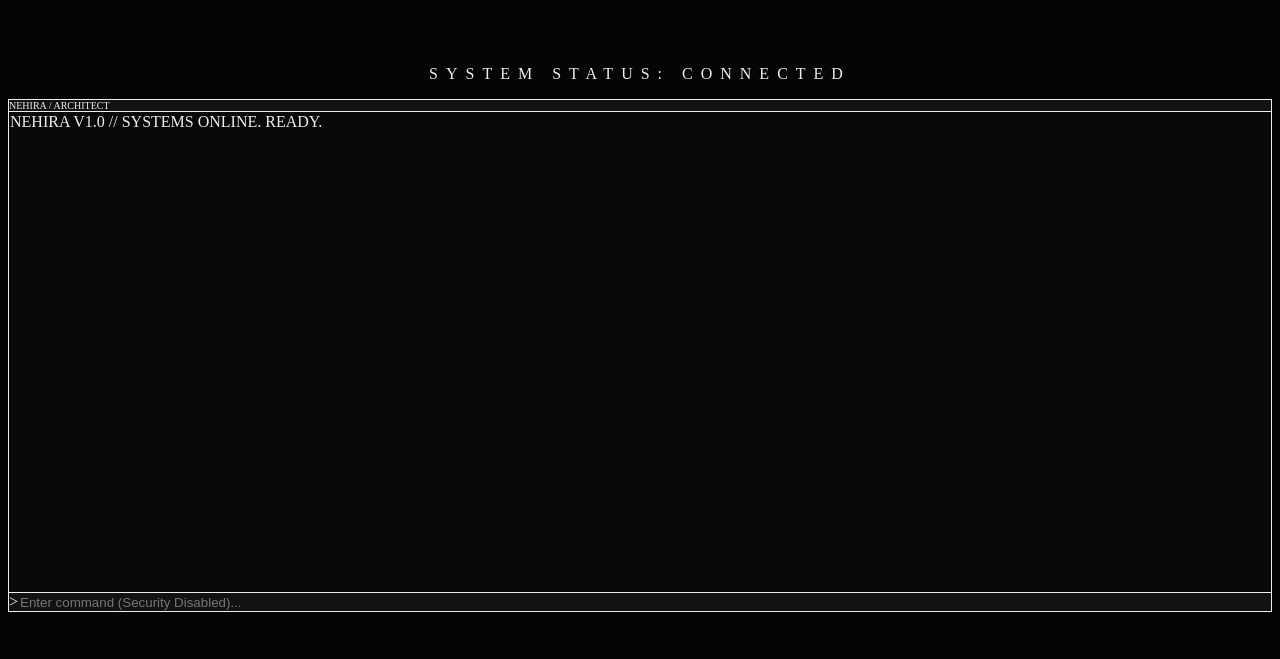
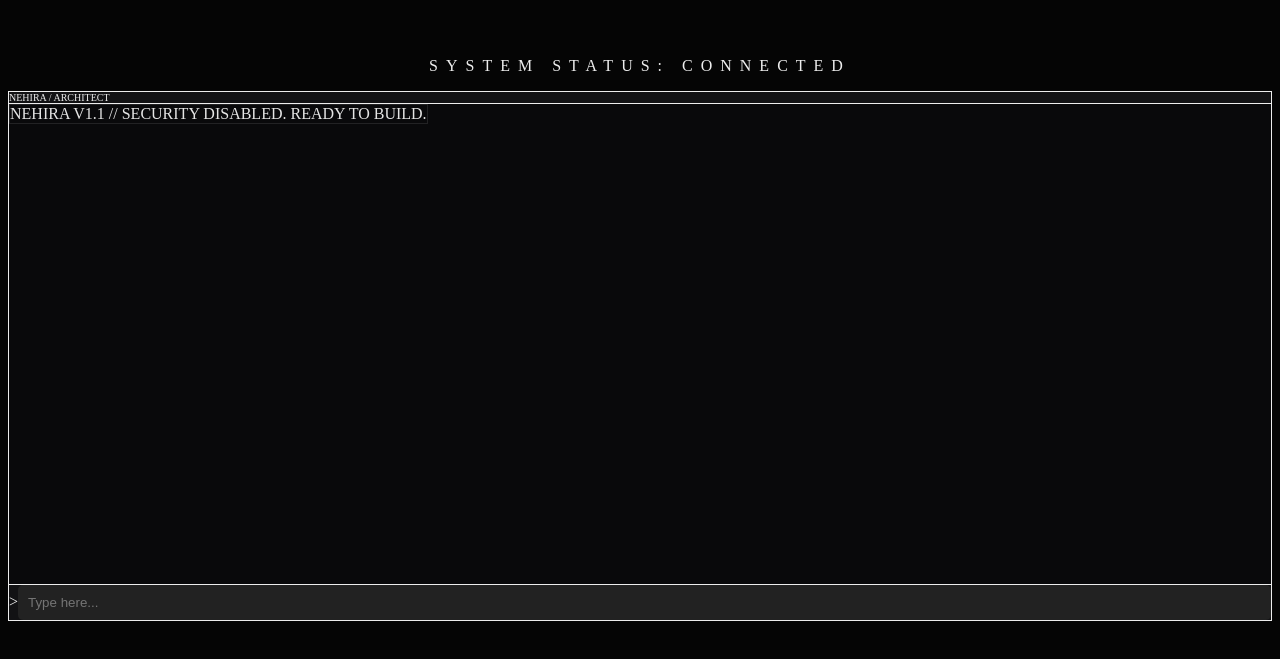
Before and after one commit to RajatDatta5315/kryv-core-, a Next.js app: page / in a window 1280 px wide. Shown: the part 117-776 px from the top of the page. Built offline with nearby package versions, Linux system fonts and the light colour scheme.

Commit message:
Update NehiraTerminal.tsx

```diff
--- a/components/NehiraTerminal.tsx
+++ b/components/NehiraTerminal.tsx
@@ -4,8 +4,9 @@ import { useState, useEffect, useRef } from "react";
 
 export default function NehiraTerminal() {
   const [input, setInput] = useState("");
+  // Change 1: Initial message badal diya. Agar ye dikhe toh samajh lena update ho gaya.
   const [messages, setMessages] = useState([
-    { role: "system", content: "NEHIRA V1.0 // SYSTEMS ONLINE. READY." }
+    { role: "system", content: "NEHIRA V1.1 // SECURITY DISABLED. READY TO BUILD." }
   ]);
   const [loading, setLoading] = useState(false);
   const bottomRef = useRef<HTMLDivElement>(null);
@@ -19,7 +20,6 @@ export default function NehiraTerminal() {
     const userCmd = input;
     setInput("");
 
-    // User Message: Dark Grey Box + White Text
     setMessages(prev => [...prev, { role: "user", content: userCmd }]);
     setLoading(true);
 
@@ -43,7 +43,6 @@ export default function NehiraTerminal() {
 
   return (
     <div className="w-full max-w-4xl mt-4 relative group">
-      {/* Glow Effect */}
       <div className="absolute -inset-0.5 bg-gradient-to-r from-gray-700 to-gray-800 rounded-xl blur opacity-20 group-hover:opacity-40 transition duration-1000"></div>
 
       <div className="relative bg-[#09090b] border border-white/10 rounded-xl overflow-hidden shadow-2xl flex flex-col">
@@ -56,17 +55,19 @@ export default function NehiraTerminal() {
           <span className="ml-2 text-[10px] text-gray-500 font-mono tracking-widest uppercase">Nehira / Architect</span>
         </div>
 
-        {/* Chat Area - Height 75vh */}
+        {/* Chat Area */}
         <div className="h-[60vh] md:h-[75vh] overflow-y-auto p-6 space-y-4 font-sans text-sm scrollbar-thin scrollbar-thumb-gray-800">
           {messages.map((msg, idx) => (
             <div key={idx} className={`flex ${msg.role === 'user' ? 'justify-end' : 'justify-start'}`}>
-              <div className={`max-w-[85%] rounded-lg p-3 leading-relaxed border ${
-                msg.role === 'user'
-                  ? 'bg-[#333333] text-white border-gray-600 shadow-lg'
-                  : msg.role === 'system'
-                  ? 'text-gray-500 text-xs font-mono border-transparent'
-                  : 'bg-[#1a1a1c] text-gray-200 border-white/5 shadow-md'
-              }`}>
+              <div
+                className={`max-w-[85%] rounded-lg p-3 leading-relaxed border shadow-md`}
+                // Inline styles for absolute safety
+                style={{
+                  backgroundColor: msg.role === 'user' ? '#333333' : (msg.role === 'system' ? 'transparent' : '#1a1a1c'),
+                  color: msg.role === 'user' ? '#ffffff' : '#e5e5e5',
+                  borderColor: msg.role === 'user' ? '#555555' : 'rgba(255,255,255,0.1)'
+                }}
+              >
                 {msg.content}
               </div>
             </div>
@@ -74,17 +75,15 @@ export default function NehiraTerminal() {
 
           {loading && (
             <div className="flex justify-start">
-               <div className="bg-[#1a1a1c] border border-white/5 rounded-lg p-3 flex gap-1 items-center">
-                 <div className="w-1.5 h-1.5 bg-gray-500 rounded-full animate-bounce"></div>
-                 <div className="w-1.5 h-1.5 bg-gray-500 rounded-full animate-bounce [animation-delay:0.2s]"></div>
-                 <div className="w-1.5 h-1.5 bg-gray-500 rounded-full animate-bounce [animation-delay:0.4s]"></div>
+               <div className="bg-[#1a1a1c] border border-white/5 rounded-lg p-3">
+                 <span className="text-gray-400 text-xs animate-pulse">Building...</span>
                </div>
             </div>
           )}
           <div ref={bottomRef} />
         </div>
 
-        {/* Input Area - FORCED WHITE TEXT */}
+        {/* Input Area - NUCLEAR FIX */}
         <div className="p-4 bg-[#121214] border-t border-white/5 flex items-center gap-3">
           <span className="text-gray-500 text-lg">{">"}</span>
           <input
@@ -92,9 +91,15 @@ export default function NehiraTerminal() {
             value={input}
             onChange={(e) => setInput(e.target.value)}
             onKeyDown={(e) => e.key === "Enter" && handleCommand()}
-            placeholder="Enter command (Security Disabled)..."
-            // Yaha maine !important style daal diya hai
-            className="flex-1 bg-[#121214] border-none outline-none text-white placeholder-gray-400 font-medium text-base"
+            placeholder="Type here..."
+            className="flex-1 border-none outline-none font-medium text-base"
+            // YE HAI ASLI FIX: Inline Styles override everything
+            style={{
+              backgroundColor: '#222222', // Dark Grey background
+              color: '#ffffff',           // Pure White text
+              padding: '10px',
+              borderRadius: '5px'
+            }}
             autoFocus
           />
         </div>
```
